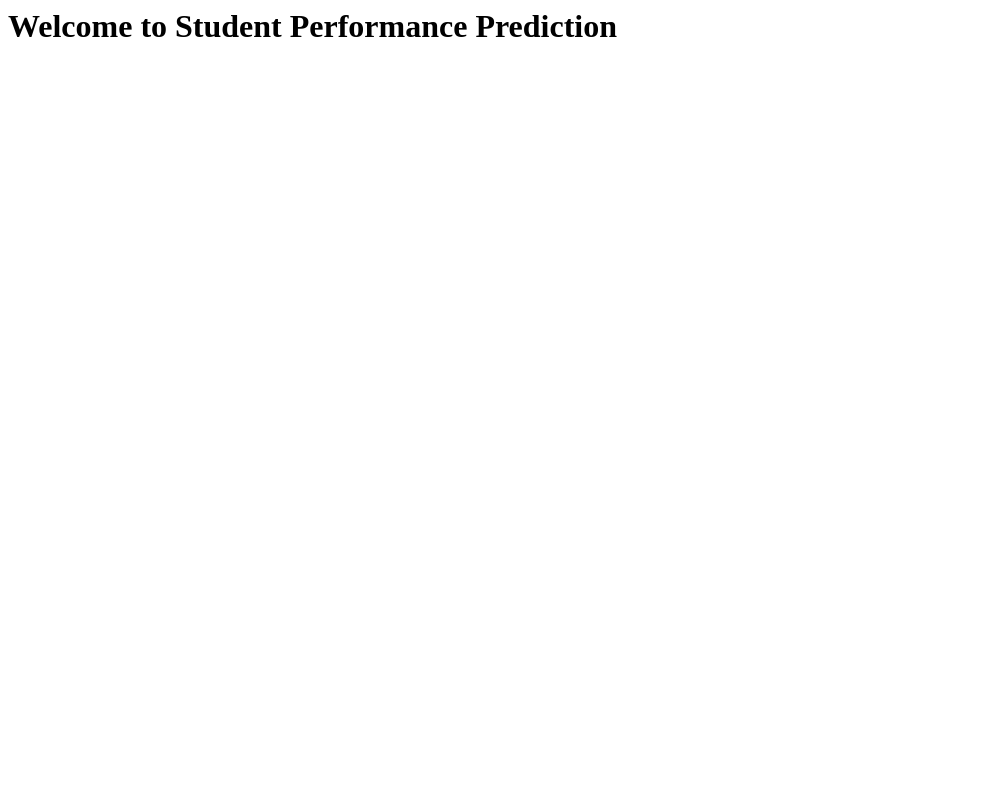
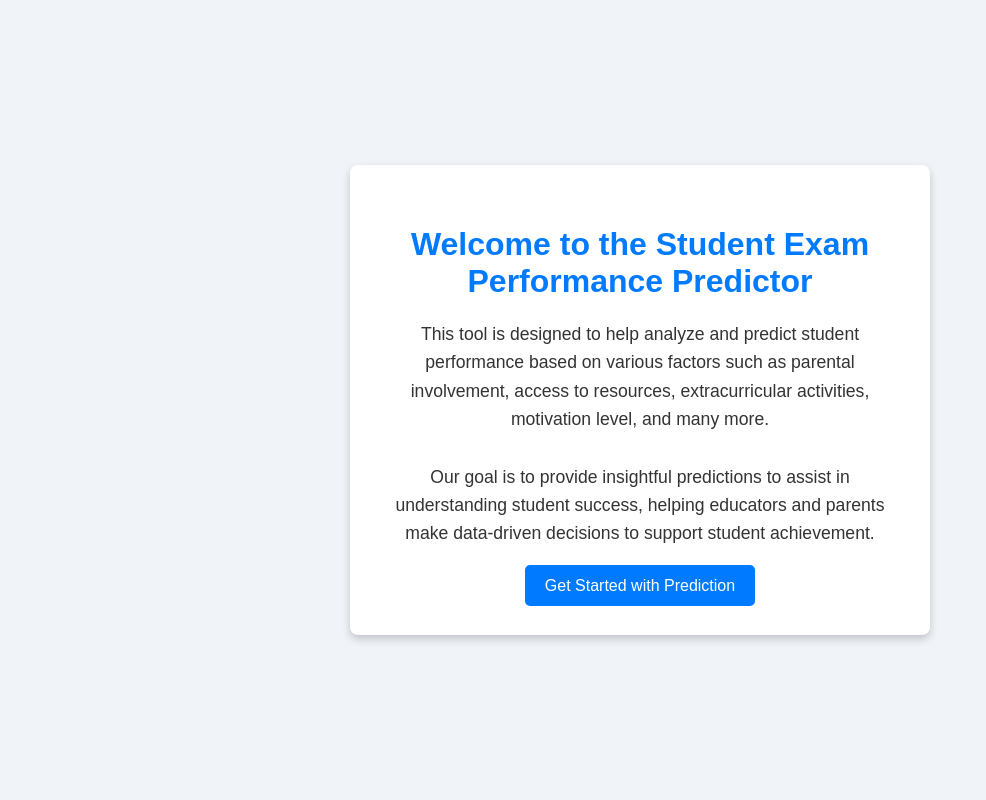
Before and after one commit to nishantgpt46/Perform_student, a Flask app: page / in a window 1280 px wide. Shown: the whole page, without its empty margins (0-986 px from the left). Run offline with Flask 3, Linux system fonts and the light colour scheme.

Commit message:
UI Samples

```diff
--- a/templates/index.html
+++ b/templates/index.html
@@ -1 +1,71 @@
-<h1> Welcome to Student Performance Prediction </h1>
+<!DOCTYPE html>
+<html lang="en">
+<head>
+    <meta charset="UTF-8">
+    <meta name="viewport" content="width=device-width, initial-scale=1.0">
+    <title>Welcome to Student Exam Performance Predictor</title>
+    <style>
+        body {
+            font-family: Arial, sans-serif;
+            background-color: #f0f4f8;
+            color: #333;
+            display: flex;
+            justify-content: center;
+            align-items: center;
+            height: 100vh;
+            margin: 0;
+        }
+
+        .welcome-container {
+            background-color: #ffffff;
+            padding: 40px;
+            border-radius: 8px;
+            box-shadow: 0 4px 8px rgba(0, 0, 0, 0.2);
+            text-align: center;
+            max-width: 500px;
+            width: 100%;
+        }
+
+        h1 {
+            color: #007bff;
+            margin-bottom: 20px;
+        }
+
+        p {
+            font-size: 1.1em;
+            line-height: 1.6;
+            margin-bottom: 30px;
+        }
+
+        .btn-primary {
+            background-color: #007bff;
+            color: #fff;
+            border: none;
+            padding: 12px 20px;
+            font-size: 1em;
+            border-radius: 5px;
+            cursor: pointer;
+            text-decoration: none;
+        }
+
+        .btn-primary:hover {
+            background-color: #0056b3;
+        }
+    </style>
+</head>
+<body>
+    <div class="welcome-container">
+        <h1>Welcome to the Student Exam Performance Predictor</h1>
+        <p>
+            This tool is designed to help analyze and predict student performance based on various factors
+            such as parental involvement, access to resources, extracurricular activities, motivation level,
+            and many more.
+        </p>
+        <p>
+            Our goal is to provide insightful predictions to assist in understanding student success, helping
+            educators and parents make data-driven decisions to support student achievement.
+        </p>
+        <a href="/predictdata" class="btn-primary">Get Started with Prediction</a>
+    </div>
+</body>
+</html>
```
Also changed, not shown: README.md, image.png (added).
